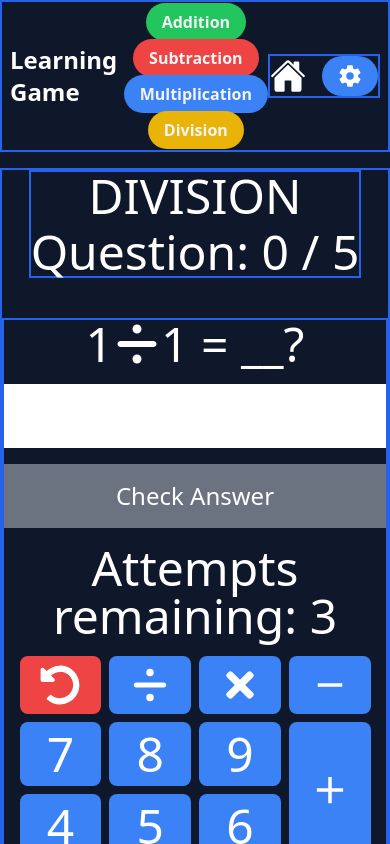
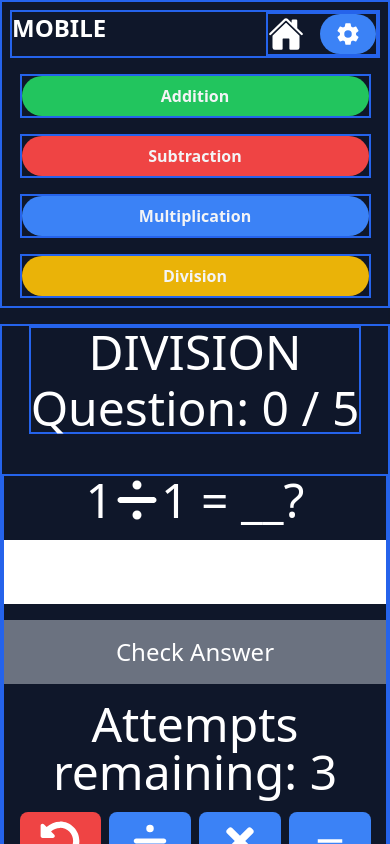
Before and after one commit to bartswierz/learning-game, a React (Vite) app: page /division in a window 390 px wide. Shown: the top 844 px of the page. Built offline with nearby package versions, Linux system fonts and the light colour scheme.

Commit message:
updated navigation for mobile and desktop responsiveness

```diff
--- a/src/App.tsx
+++ b/src/App.tsx
@@ -1,6 +1,6 @@
 import "./globals.css";
 import { Route, Routes } from "react-router-dom";
-import Navbar from "./components/ui/Navbar.tsx";
+import Navbar from "./components/ui/Navbar/Navbar.tsx";
 import Home from "./pages/Home.jsx";
 import Addition from "./pages/Addition.js";
 import Subtraction from "./pages/Subtraction.jsx";
--- a/src/components/ui/Navbar.tsx
+++ b/src/components/ui/Navbar/Navbar.tsx
@@ -1,7 +1,8 @@
-import Settings from "./Settings/Settings";
+import Settings from "../Settings/Settings";
 import { Link } from "react-router-dom";
 import { IoHome } from "react-icons/io5";
-import TooltipButton from "./TooltipButton";
+import TooltipButton from "../TooltipButton";
+import NavbarMobile from "./NavbarMobile";
 
 const Navbar = () => {
   // Link information for our four operations along with custom button colors
@@ -17,10 +18,12 @@ const Navbar = () => {
     btnColor: string;
   }
 
-  // Links for the four operations
+  // Link Buttons for Addition, Subtraction, Multiplication, and Division Pages
   const NavbarLinks = () => {
+    // TODO - display on mobile
     return (
-      <ul className="flex flex-col md:flex-row flex-wrap items-center gap-3">
+      <ul className="b flex flex-row flex-wrap items-center gap-3">
+        {/* // <ul className="b w-[500px] grid grid-cols-4 place-items-center flex-wrap items-centerx gap-3"> */}
         {navbarLinks.map(({ link, bgColor }) => {
           return <NavbarLink link={link} btnColor={bgColor} key={link} />;
         })}
@@ -31,7 +34,7 @@ const Navbar = () => {
   // Individual Link
   const NavbarLink = ({ link, btnColor }: NavbarLinkProps) => {
     return (
-      <li className="cursor-pointer" key={link}>
+      <li className="cursor-pointer b" key={link}>
         <Link
           to={`/${link.toLowerCase()}`}
           // to={`/`} // TODO - remove this once the routes are set up
@@ -56,11 +59,13 @@ const Navbar = () => {
     );
   };
 
+  const NavbarDesktop = () => {
     return (
-    <nav data-testid="navbar" className="flex justify-between items-center b p-2 z-[10]">
+      <nav data-testid="navbar" className="hidden md:flex justify-between items-center b p-2 z-[10]">
         <span className="text-2xl font-bold" id="navbar-title">
-        Learning Game
+          DESKTOP
         </span>
+        {/* TODO - setup a desktop and mobile navbar */}
         <NavbarLinks />
         <div className="flex justify-between items-center gap-4 b">
           <HomepageLink />
@@ -69,5 +74,12 @@ const Navbar = () => {
       </nav>
     );
   };
+  return (
+    <>
+      <NavbarDesktop />
+      <NavbarMobile />
+    </>
+  );
+};
 
 export default Navbar;
--- /dev/null
+++ b/src/components/ui/Navbar/NavbarMobile.tsx
@@ -0,0 +1,76 @@
+import Settings from "../Settings/Settings";
+import { Link } from "react-router-dom";
+import { IoHome } from "react-icons/io5";
+import TooltipButton from "../TooltipButton";
+
+const NavbarMobile = () => {
+  // Link information for our four operations along with custom button colors
+  const navbarLinks = [
+    { link: "Addition", bgColor: "bg-green-500 hover:bg-green-600" },
+    { link: "Subtraction", bgColor: "bg-red-500 hover:bg-red-600" },
+    { link: "Multiplication", bgColor: "bg-blue-500 hover:bg-blue-600" },
+    { link: "Division", bgColor: "bg-yellow-500 hover:bg-yellow-600" },
+  ];
+
+  interface NavbarLinkProps {
+    link: string;
+    btnColor: string;
+  }
+
+  // Link Buttons for Addition, Subtraction, Multiplication, and Division Pages
+  const NavbarLinks = () => {
+    // TODO - display on mobile
+    return (
+      <ul className="grid grid-cols-1 xsm:grid-cols-2 gap-4 w-[90vw]">
+        {navbarLinks.map(({ link, bgColor }) => {
+          return <NavbarLink link={link} btnColor={bgColor} key={link} />;
+        })}
+      </ul>
+    );
+  };
+
+  // Individual Link
+  const NavbarLink = ({ link, btnColor }: NavbarLinkProps) => {
+    return (
+      <li className="cursor-pointer b flex text-center" key={link}>
+        <Link
+          to={`/${link.toLowerCase()}`}
+          className={`${btnColor} hover:text-white hover:shadow-xl hover:ring ring-slate-200 px-4 py-2 rounded-full transition-all duration-300 text-gray-100 font-bold w-full`}
+          data-tooltip-target="tooltip-default"
+        >
+          <TooltipButton trigger={link} popup={link} />
+        </Link>
+      </li>
+    );
+  };
+
+  // Redirect to Homepage
+  const HomepageLink = () => {
+    return (
+      <Link to="/" className="flex justify-center item-center">
+        <TooltipButton
+          trigger={<IoHome size={36} className="text-white hover:text-gray-400 transition-color duration-200" />}
+          popup={"home"}
+        />
+      </Link>
+    );
+  };
+
+  return (
+    <nav data-testid="navbar" className="b md:hidden flex flex-col justify-content items-center p-2 z-[10] gap-4">
+      {/* <div className="b flex-colx"> */}
+      <div className="b flex justify-between w-full">
+        <span className="text-2xl font-bold" id="navbar-title">
+          MOBILE
+        </span>
+        <div className="flex justify-between items-center gap-4 b">
+          <HomepageLink />
+          <Settings />
+        </div>
+      </div>
+      <NavbarLinks />
+    </nav>
+  );
+};
+
+export default NavbarMobile;
--- a/tailwind.config.js
+++ b/tailwind.config.js
@@ -3,15 +3,21 @@ export default {
   darkMode: ["class"],
   content: ["./pages/**/*.{ts,tsx}", "./components/**/*.{ts,tsx}", "./app/**/*.{ts,tsx}", "./src/**/*.{ts,tsx}"],
   prefix: "",
+
   theme: {
     container: {
       center: true,
       padding: "2rem",
+      // screens: {
+      //   xsm: "400px",
+      //   "2xl": "1400px",
+      // },
+    },
+    extend: {
       screens: {
+        xsm: "400px",
         "2xl": "1400px",
       },
-    },
-    extend: {
       container: {
         center: true, // Center the container content
         padding: "2rem", // Add padding to the container
```
Lines whose indentation alone changed are shown as unchanged.
